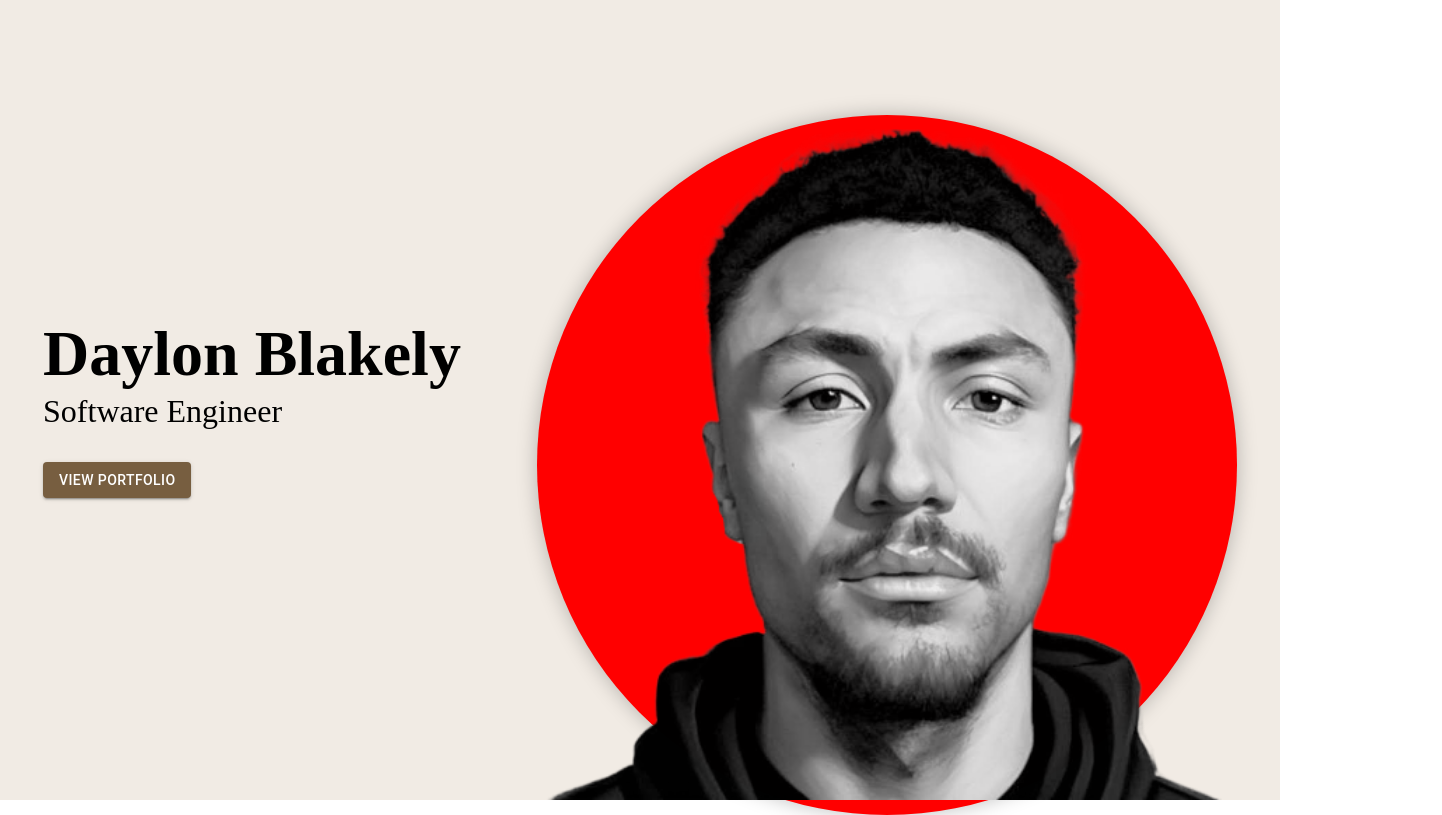
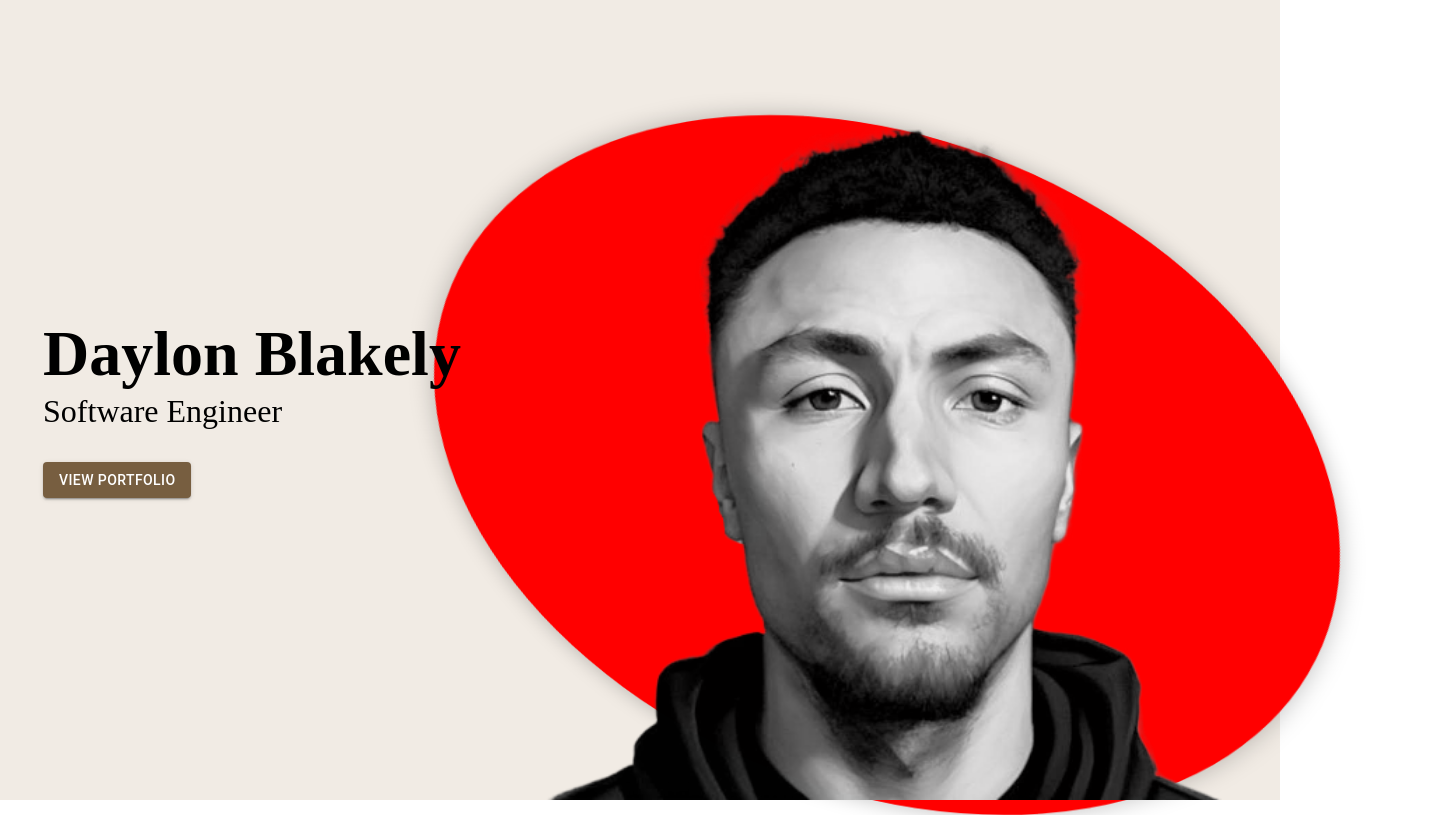
Before and after one commit to daylonblakely/daylonblakely.github.io, a React (Create React App) app: page / in a window 1280 px wide. Shown: the whole page, 1442 px wide, since content can reach past the window. Built offline with nearby package versions, Linux system fonts and the light colour scheme.

Commit message:
init bg circle skew

```diff
--- a/src/components/AnimatedBgCircle.jsx
+++ b/src/components/AnimatedBgCircle.jsx
@@ -1,6 +1,6 @@
-import React from 'react';
+import React, { useEffect } from 'react';
 import { styled } from '@mui/system';
-import { motion } from 'framer-motion';
+import { motion, useMotionValue, useTransform } from 'framer-motion';
 
 const AnimatedCircle = styled(motion.div)(({ theme }) => ({
   width: '100%',
@@ -9,7 +9,7 @@ const AnimatedCircle = styled(motion.div)(({ theme }) => ({
   backgroundColor: 'red',
   position: 'absolute',
   zIndex: -1,
-  boxShadow: '0px 0px 20px rgba(0, 0, 0, 0.25)', // optional shadow
+  boxShadow: '0px 0px 20px rgba(0, 0, 0, 0.25)',
 
   [theme.breakpoints.up('md')]: {
     marginTop: '15px',
@@ -17,7 +17,34 @@ const AnimatedCircle = styled(motion.div)(({ theme }) => ({
 }));
 
 const AnimatedBgCircle = () => {
-  return <AnimatedCircle />;
+  const mouseX = useMotionValue(window.innerWidth / 2);
+  const mouseY = useMotionValue(window.innerHeight / 2);
+
+  // Use the mouse position to scale the blob
+  const scale = useTransform(mouseX, [0, window.innerWidth], [1, 1.5]);
+  const skewX = useTransform(mouseY, [0, window.innerHeight], [0, 30]);
+
+  useEffect(() => {
+    const handleMouseMove = (event) => {
+      mouseX.set(event.clientX);
+      mouseY.set(event.clientY);
+    };
+
+    window.addEventListener('mousemove', handleMouseMove);
+
+    return () => {
+      window.removeEventListener('mousemove', handleMouseMove);
+    };
+  }, [mouseX, mouseY]);
+
+  return (
+    <AnimatedCircle
+      style={{
+        scaleX: scale,
+        skewX: skewX,
+      }}
+    />
+  );
 };
 
 export default AnimatedBgCircle;
```
